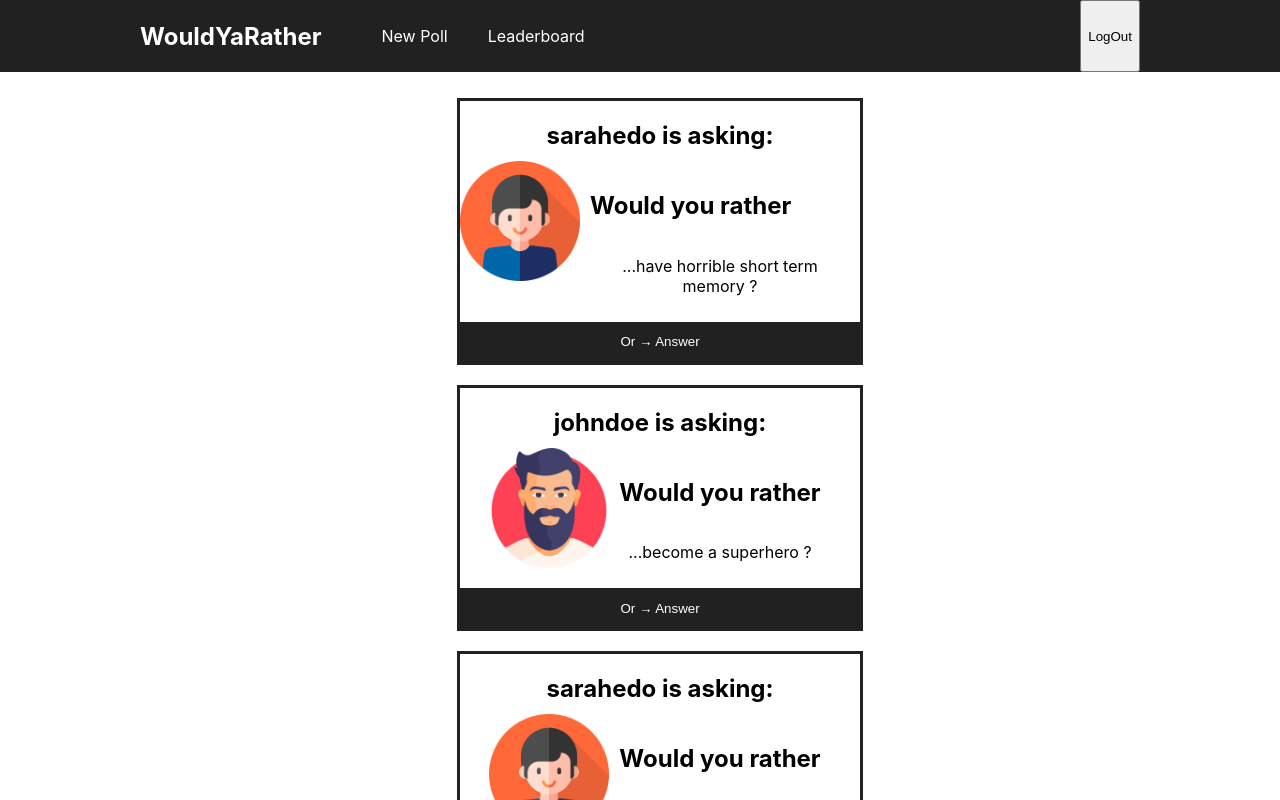
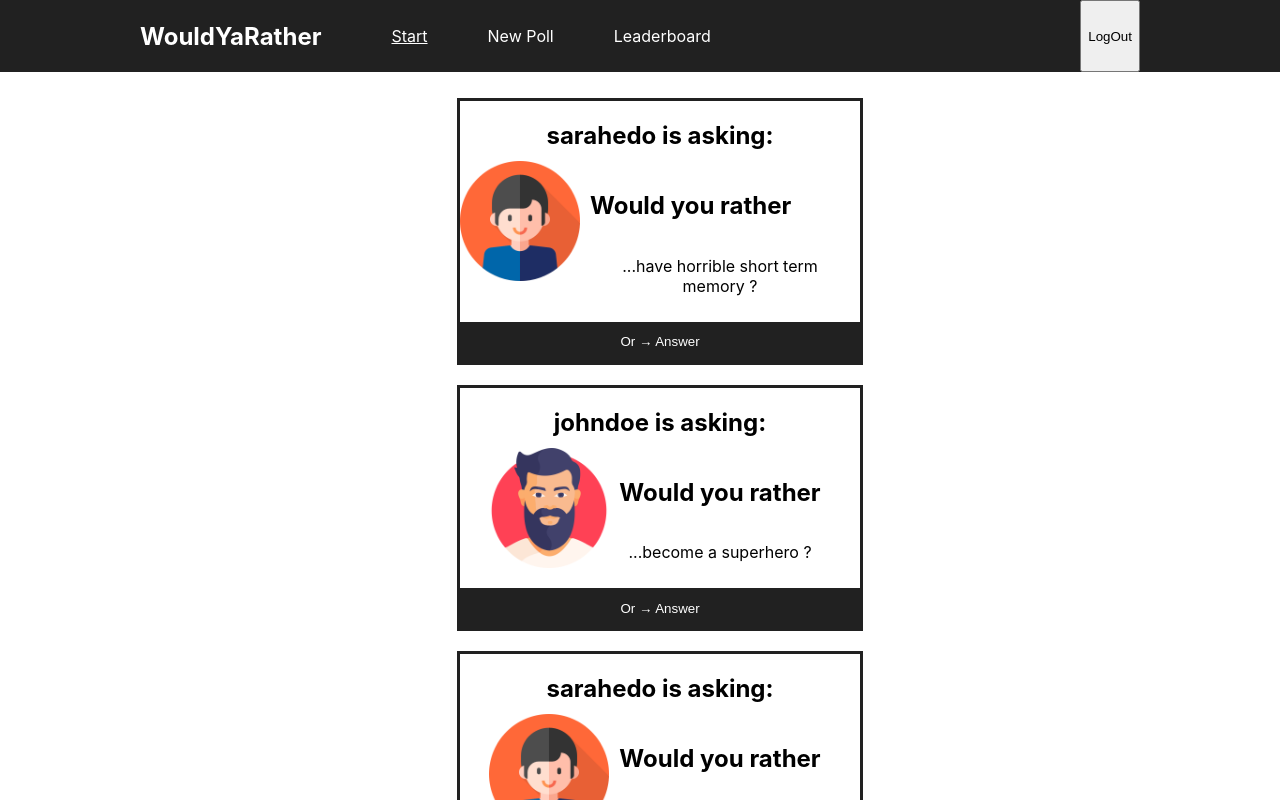
Before and after one commit to T1263/wyr, a React (Create React App) app: page /login in a window 1280 px wide. Both pictures are taken after a click on the button "Login". Shown: the top 800 px of the page. Built offline with nearby package versions, Linux system fonts and the light colour scheme.

Commit message:
feat: active link for current page

```diff
--- a/src/features/nav/Nav.js
+++ b/src/features/nav/Nav.js
@@ -1,5 +1,6 @@
 import { useDispatch, useSelector } from 'react-redux';
-import { useNavigate } from 'react-router';
+import { useNavigate, useLocation } from 'react-router';
+import { Link } from 'react-router-dom';
 import { logOut } from '../login/loginSlice';
 import Logo from '../logo/Logo';
 import css from './Nav.module.css';
@@ -8,16 +9,42 @@ export default function Nav() {
   const currentUser = useSelector(
     ({ users, loggedUser }) => users.users[loggedUser.value]
   );
+  const location = useLocation();
   const navigate = useNavigate();
   const dispatch = useDispatch();
+
   return (
     <div className={css.nav}>
       <div className="container">
         <div className={css.navLeft}>
           <Logo />
           <ul className={css.menu}>
-            <li>New Poll</li>
-            <li>Leaderboard</li>
+            <li>
+              <Link
+                className={location.pathname === '/' ? css.active : ''}
+                to="/"
+              >
+                Start
+              </Link>
+            </li>
+            <li>
+              <Link
+                className={location.pathname === '/new' ? css.active : ''}
+                to="/new"
+              >
+                New Poll
+              </Link>
+            </li>
+            <li>
+              <Link
+                className={
+                  location.pathname === '/leaderboard' ? css.active : ''
+                }
+                to="/leaderboard"
+              >
+                Leaderboard
+              </Link>
+            </li>
           </ul>
         </div>
         <div className={css.navRight}>
--- a/src/features/nav/Nav.module.css
+++ b/src/features/nav/Nav.module.css
@@ -25,10 +25,15 @@
   flex-direction: row;
   color: black;
 }
-.menu li {
+.menu li a {
   list-style: none;
   padding: 20px;
   color: white;
+  text-decoration: none;
+}
+
+.active {
+  text-decoration: underline !important;
 }
 
 .userInfo {
```
